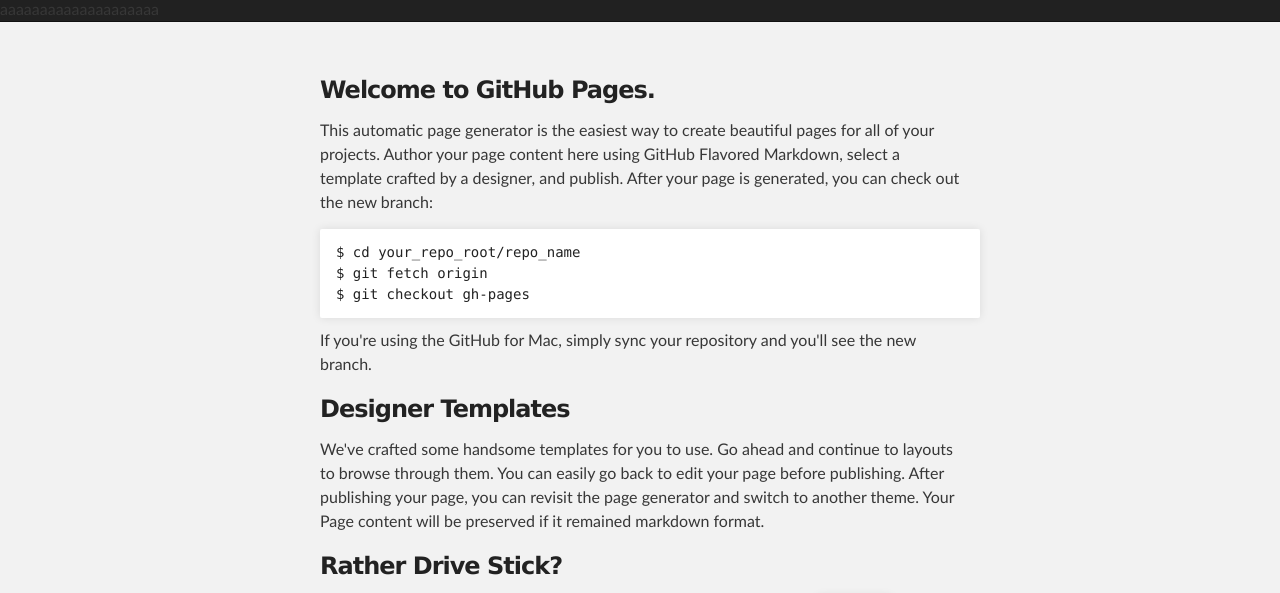
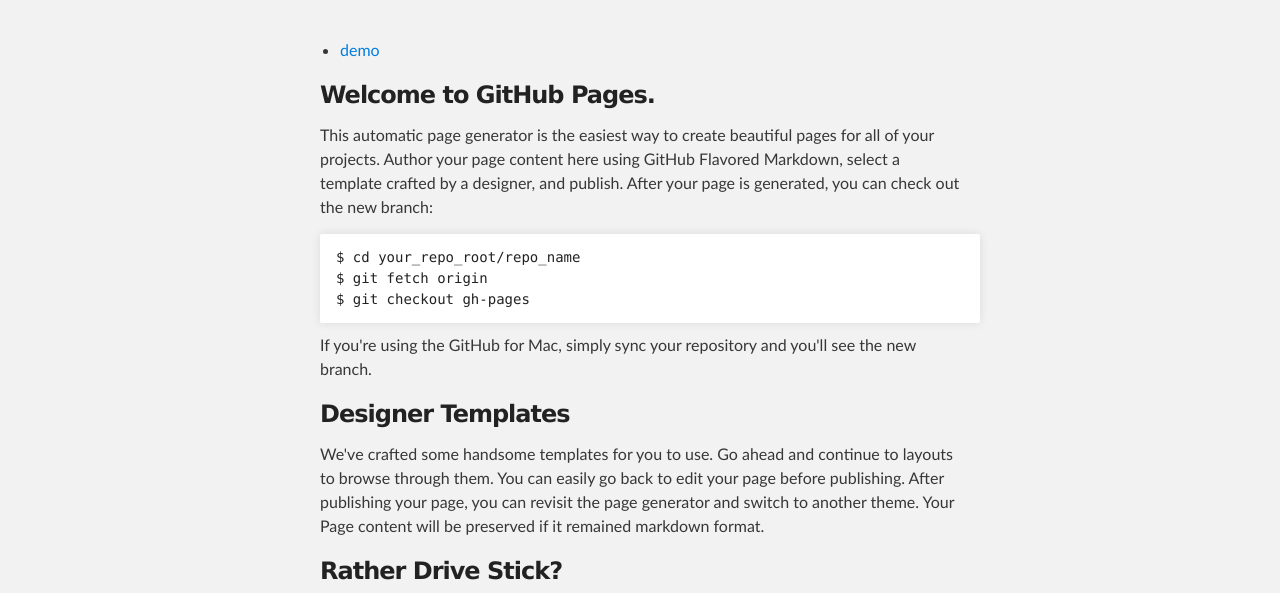
Before and after one commit to sanmao3/sanmao3.github.com, a plain HTML site: page index.html in a window 1280 px wide. Shown: the part 176-769 px from the top of the page. Drawn offline with Linux system fonts and the light colour scheme.

Commit message:
test
add a demo.html

```diff
--- a/index.html
+++ b/index.html
@@ -23,10 +23,15 @@
 
         </header>
     </div>
-aaaaaaaaaaaaaaaaaaaa
     <!-- MAIN CONTENT -->
     <div id="main_content_wrap" class="outer">
       <section id="main_content" class="inner">
+
+      	<ul>
+      		<li><a href="demo.html">demo</a></li>
+      	</ul>
+
+
         <h3>
 <a id="welcome-to-github-pages" class="anchor" href="#welcome-to-github-pages" aria-hidden="true"><span aria-hidden="true" class="octicon octicon-link"></span></a>Welcome to GitHub Pages.</h3>
 
```
Also changed, not shown: demo.html (added, +9 -0 lines).
